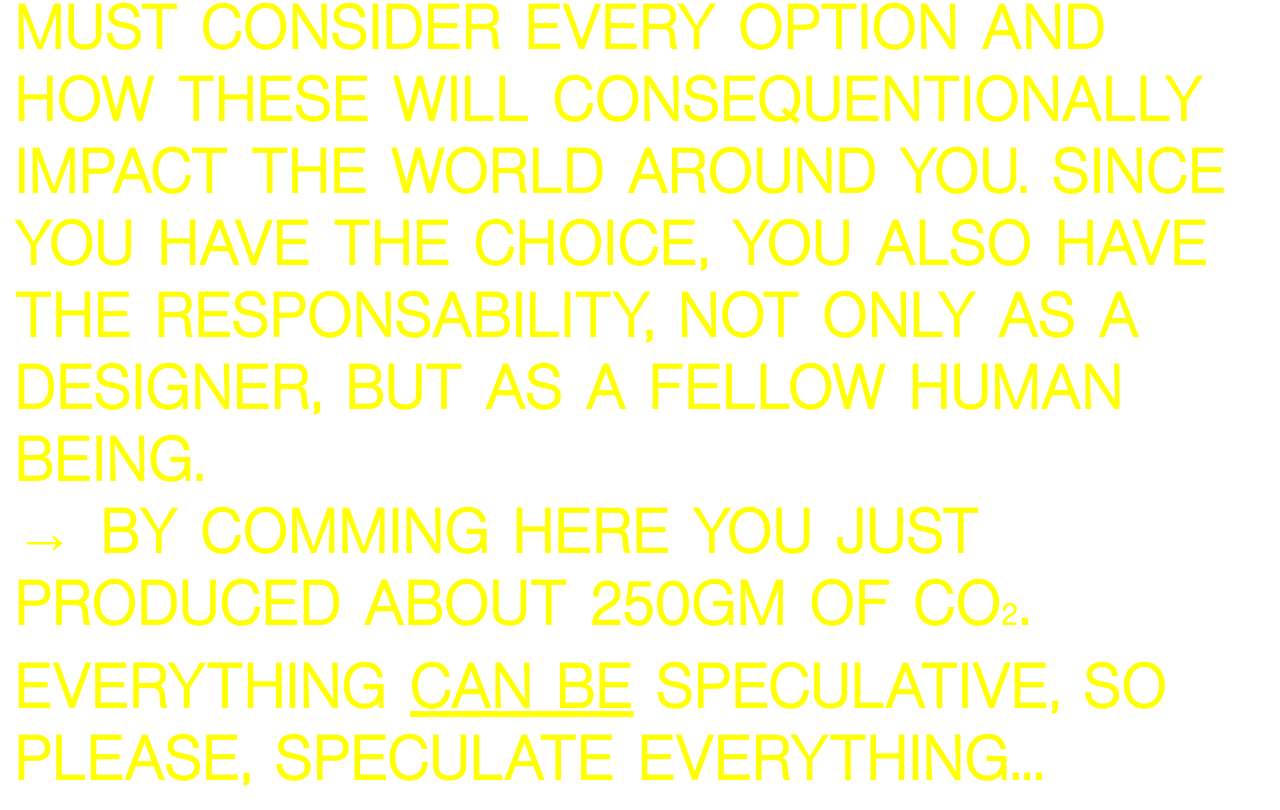
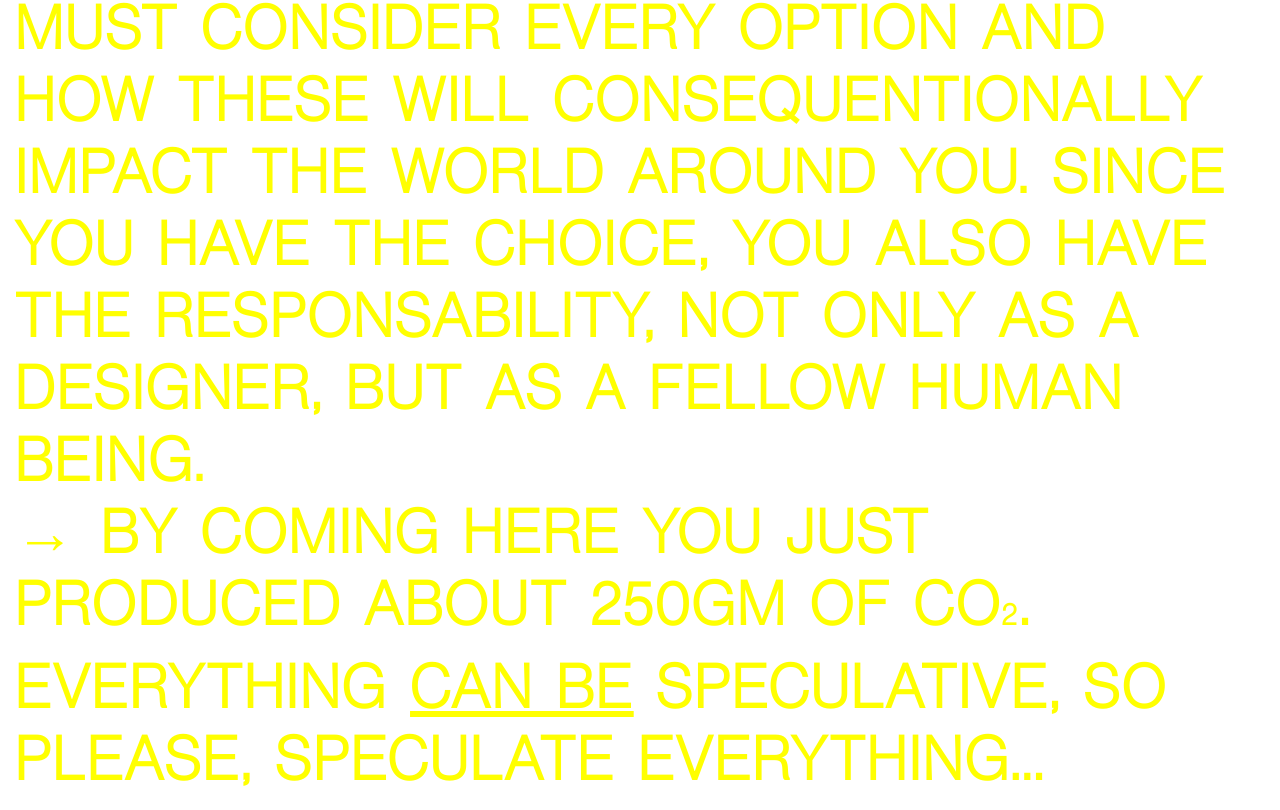
Before and after one commit to diogo1943/weight_of_a_speculation, a plain HTML site: page index.html in a window 1280 px wide. Shown: the part 1402-2212 px from the top of the page. Drawn offline with Linux system fonts and the light colour scheme.

Commit message:
Update index.html

```diff
--- a/index.html
+++ b/index.html
@@ -33,7 +33,7 @@
 
         <p>
 
-            &rarr; By comming here you just produced about 250gm of CO<span style="font-size: 30px;">2</span>. Everything <span style="text-decoration: underline;">can be</span> speculative, so please, speculate everything...
+            &rarr; By coming here you just produced about 250gm of CO<span style="font-size: 30px;">2</span>. Everything <span style="text-decoration: underline;">can be</span> speculative, so please, speculate everything...
         </p>
 
     </div>
```
